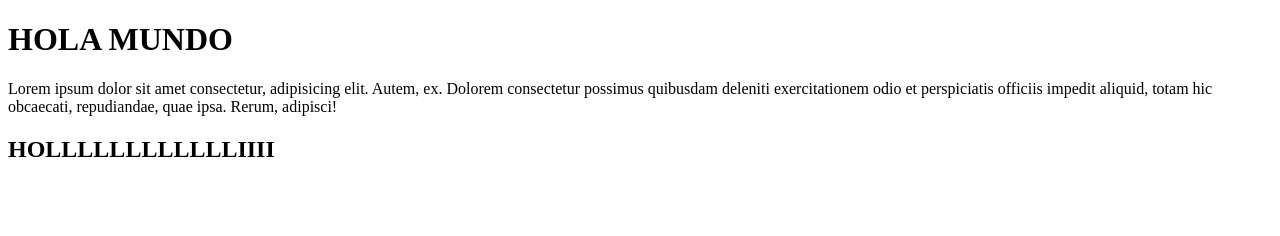
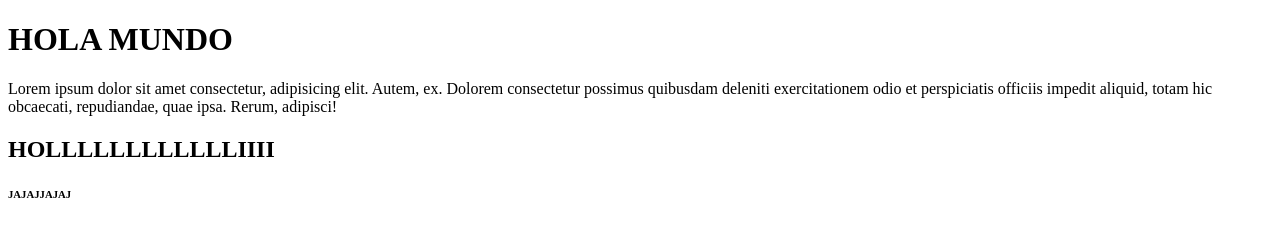
Before and after one commit to Mario24-lang/Desarrollo_Web.github.io, a plain HTML site: page index.htm in a window 1280 px wide. Drawn offline with Linux system fonts and the light colour scheme.

Commit message:
ACTUALIZAR

```diff
--- a/index.htm
+++ b/index.htm
@@ -10,5 +10,6 @@
     <p>Lorem ipsum dolor sit amet consectetur, adipisicing elit. Autem, ex. Dolorem consectetur possimus quibusdam deleniti exercitationem odio et perspiciatis officiis impedit aliquid, totam hic obcaecati, repudiandae, quae ipsa. Rerum, adipisci!</p>
 
     <h2>HOLLLLLLLLLLLLIIII</h2>
+    <h6>JAJAJJAJAJ</h6>
 </body>
 </html>
```
